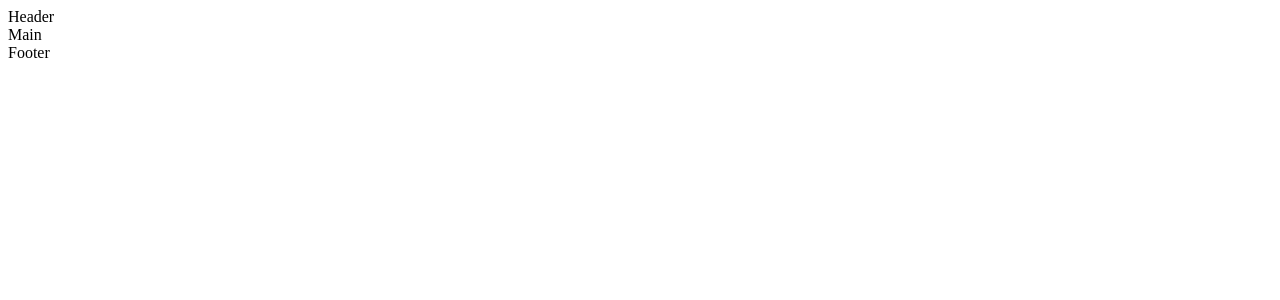
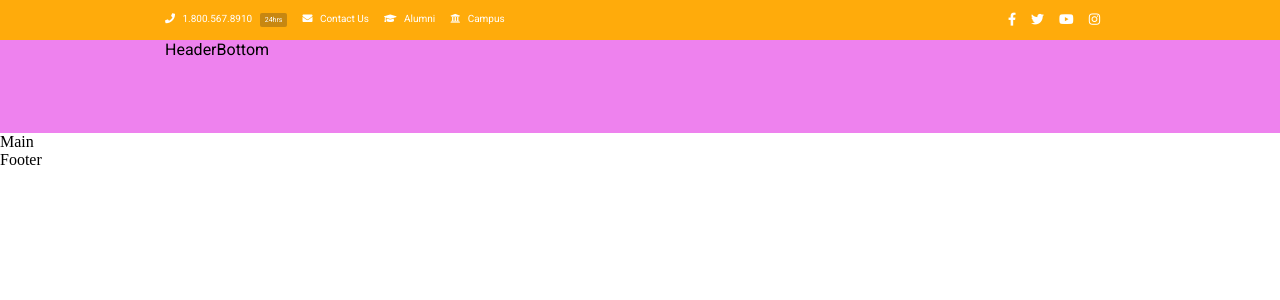
Before and after one commit to Mdigennaro/proj-html-vuejs, a Vue app: page / in a window 1280 px wide. Shown: the top 300 px of the page. Built offline with nearby package versions, Linux system fonts and the light colour scheme.

Commit message:
fine header top

```diff
--- a/package.json
+++ b/package.json
@@ -8,6 +8,8 @@
     "lint": "vue-cli-service lint"
   },
   "dependencies": {
+    "@fontsource/roboto": "^4.5.1",
+    "@fortawesome/fontawesome-free": "^5.15.4",
     "core-js": "^3.6.5",
     "vue": "^2.6.11"
   },
--- a/src/App.vue
+++ b/src/App.vue
@@ -25,4 +25,11 @@ export default {
 </script>
 
 <style lang="scss">
+//Importo il file che contiene le classi generali o che si potrebbero ripetere
+@import "./assets/style/utilities.scss";
+@import "./assets/style/mixins.scss";
+//importo font awesome
+@import "~@fortawesome/fontawesome-free/css/all.css";
+//
+@import "~@fontsource/roboto/index.css"
 </style>
--- /dev/null
+++ b/src/assets/style/mixins.scss
@@ -0,0 +1,9 @@
+@mixin alignCenter {
+  display: flex;
+  align-items: center;
+}
+
+@mixin justifyBeetwen{
+  display: flex;
+  justify-content: space-between;
+}
--- /dev/null
+++ b/src/assets/style/utilities.scss
@@ -0,0 +1,41 @@
+//Creo le classi generali e classi che mi potrebbero servire più volte
+
+*{
+  margin: 0;
+  padding: 0;
+  box-sizing: border-box;
+}
+
+.container_mdg{
+  width: 950px;
+  margin: 0 auto;
+}
+
+ul{
+  list-style: none;
+  display: flex;
+
+  li{
+    margin-right: 15px;
+
+    a{
+      color: white;
+      text-decoration: none;
+      font-size: 10px;
+      i{
+        font-size: 10px;
+        margin-right: 5px;
+      }
+      span{
+        background-color: #c78711;
+        border-radius: 2px;
+        font-size: 7px;
+        padding:3px 5px;
+        margin-left: 5px;
+
+      }
+    }
+
+  }
+
+}
--- a/src/components/Header.vue
+++ b/src/components/Header.vue
@@ -1,14 +1,33 @@
 <template>
-  <header>Header</header>
+  <header>
+
+    <HeaderTop />
+    <HeaderBottom />
+
+  </header>
 </template>
 
 <script>
+//import
+import HeaderTop from './HeaderTop.vue';
+import HeaderBottom from './HeaderBottom.vue';
+
 export default {
-  name: "Header"
+  name: "Header",
+
+  components:{
+    HeaderTop,
+    HeaderBottom
+  }
 }
 </script>
 
 <style lang="scss">
 
+  header{
+    height: 133px;
+    font-family: 'Roboto', sans-serif;
+    background-color: violet;
+  }
 
 </style>
--- /dev/null
+++ b/src/components/HeaderBottom.vue
@@ -0,0 +1,15 @@
+<template>
+  <div class="container_mdg">
+    HeaderBottom
+    </div>
+</template>
+
+<script>
+export default {
+  name: "HeaderBottom"
+}
+</script>
+
+<style>
+
+</style>
--- /dev/null
+++ b/src/components/HeaderTop.vue
@@ -0,0 +1,59 @@
+<template>
+  <div class="header_top">
+
+    <div class="container_mdg">
+      <div class="header_tl">
+        <nav>
+          <ul>
+            <li><a href=""><i class="fas fa-phone"></i> 1.800.567.8910 <span>24hrs</span></a></li>
+            <li><a href=""><i class="fas fa-envelope"></i> Contact Us</a></li>
+            <li><a href=""><i class="fas fa-graduation-cap"></i> Alumni </a></li>
+            <li><a href=""><i class="fas fa-university"></i> Campus </a></li>
+          </ul>
+        </nav>
+      </div>
+      <div class="header_tr">
+        <nav>
+          <ul>
+            <li><a href=""><i class="fab fa-facebook-f"></i></a></li>
+            <li><a href=""><i class="fab fa-twitter"></i></a></li>
+            <li><a href=""><i class="fab fa-youtube"></i></a></li>
+            <li><a href=""><i class="fab fa-instagram"></i></a></li>
+          </ul>
+        </nav>
+      </div>
+    </div>
+
+  </div>
+</template>
+
+<script>
+export default {
+  name:"HeaderTop"
+}
+</script>
+
+<style lang="scss">
+@import "../assets/style/mixins.scss";
+
+  .header_top{
+    height: 30%;
+    background-color:#ffab0b;
+    @include alignCenter();
+    font-size: 9px;
+
+    .container_mdg{
+      @include justifyBeetwen();
+
+      .header_tr{
+
+        i{
+          font-size: 13px;
+          margin-right: 0px;
+        }
+      }
+    }
+
+  }
+
+</style>
```
Also changed, not shown: 2 other files (tests, documents, lock files or other folders).
